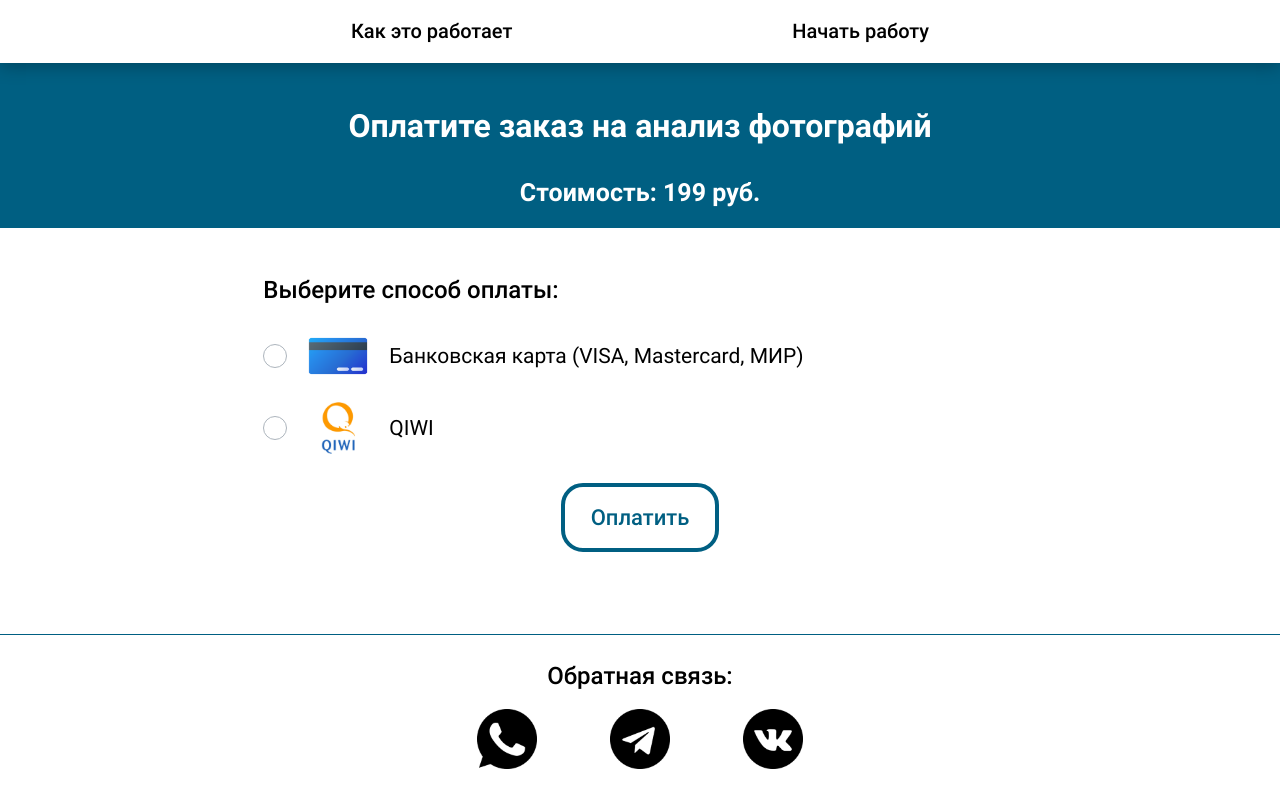
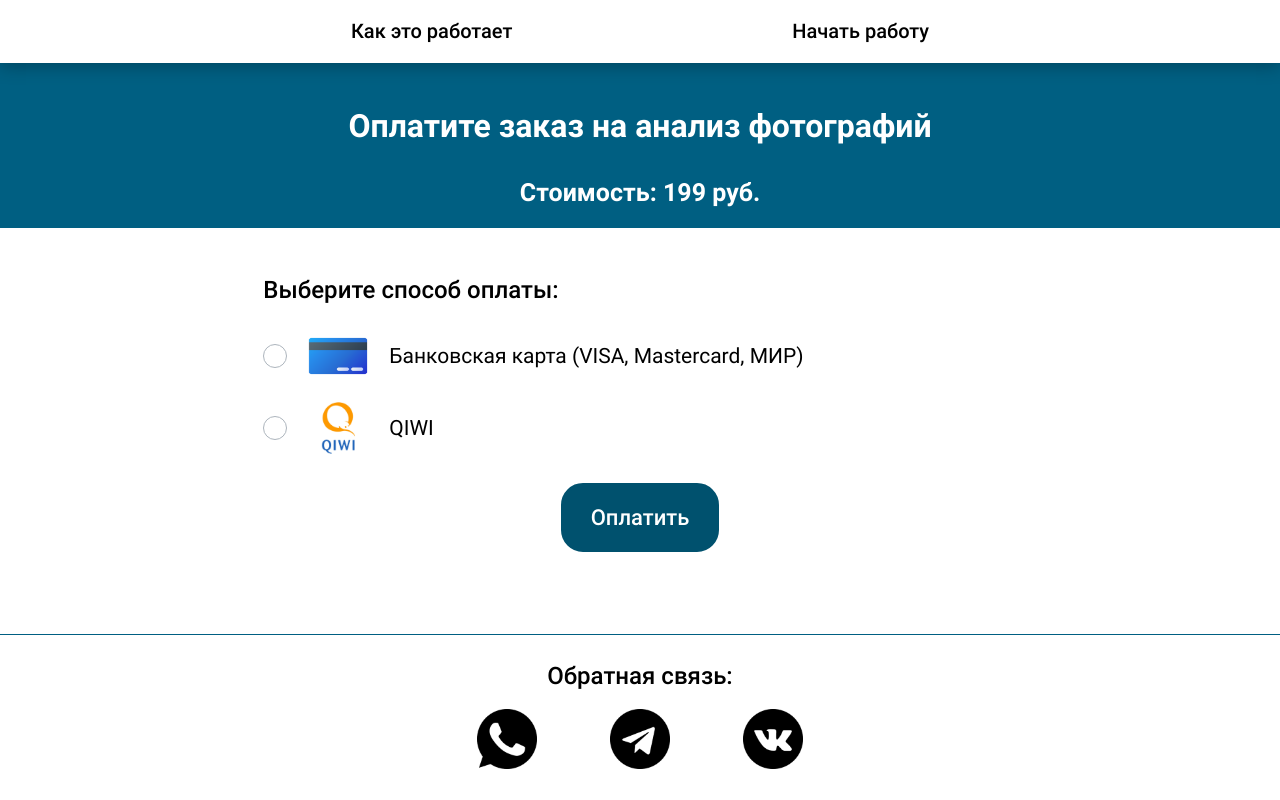
Before and after one commit to idefant/check-family-love-frontend, a Next.js app: page /pay/1 in a window 1280 px wide. In both pictures the pointer is over the button "Оплатить". Built offline with nearby package versions, Linux system fonts and the light colour scheme.

Commit message:
fix button style

```diff
--- a/components/Button/Button.module.scss
+++ b/components/Button/Button.module.scss
@@ -77,8 +77,8 @@
     color: #fff;
 
     &:hover {
-      color: #005f82;
-      background-color: #fff;
+      background-color: #00516e;
+      border-color: #00516e;
     }
   }
 
@@ -87,8 +87,8 @@
     color: #fff;
 
     &:hover {
-      color: #f2297b;
-      background-color: #fff;
+      background-color: #e61f6f;
+      border-color: #e61f6f;
     }
   }
 }
--- a/styles/Result.module.scss
+++ b/styles/Result.module.scss
@@ -298,12 +298,6 @@
         transition: 0.2s;
       }
     }
-
-    &:hover {
-      svg path {
-        stroke: #005f82;
-      }
-    }
   }
 
   &Explanation {
```
